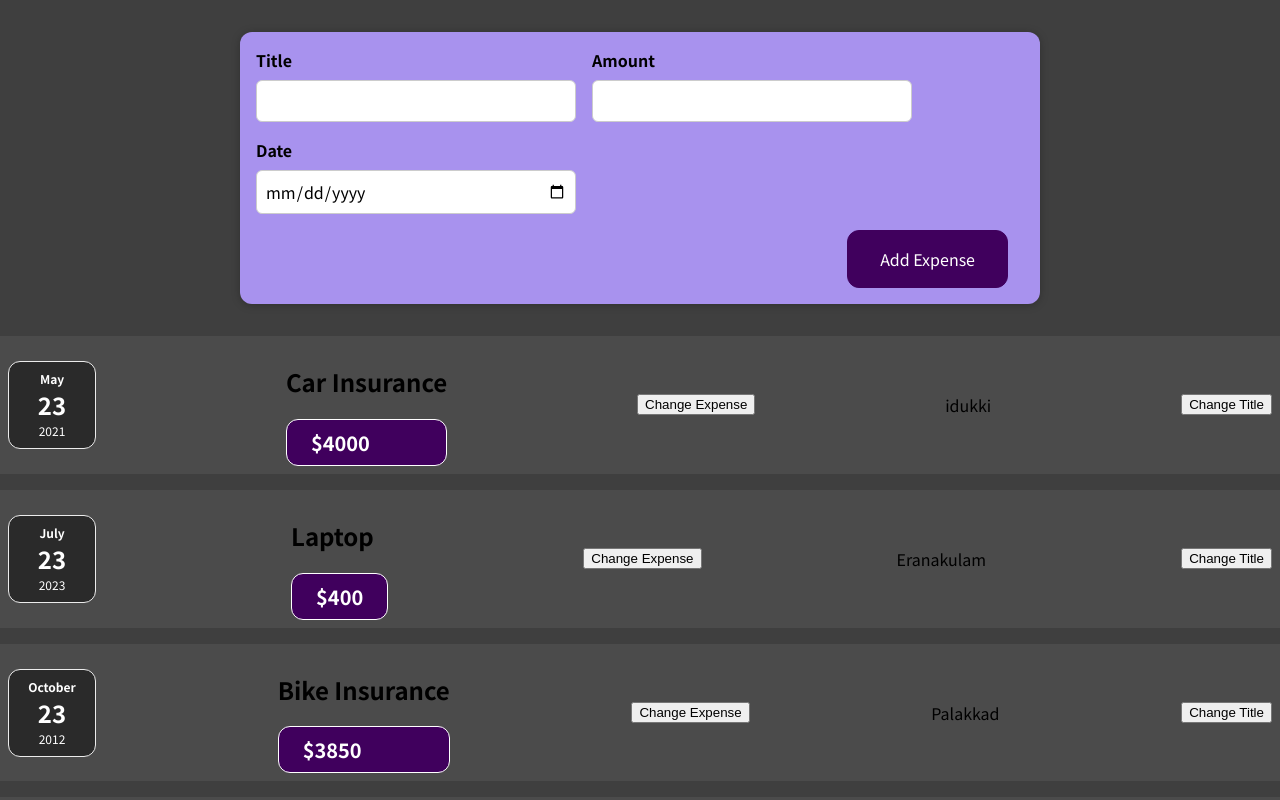
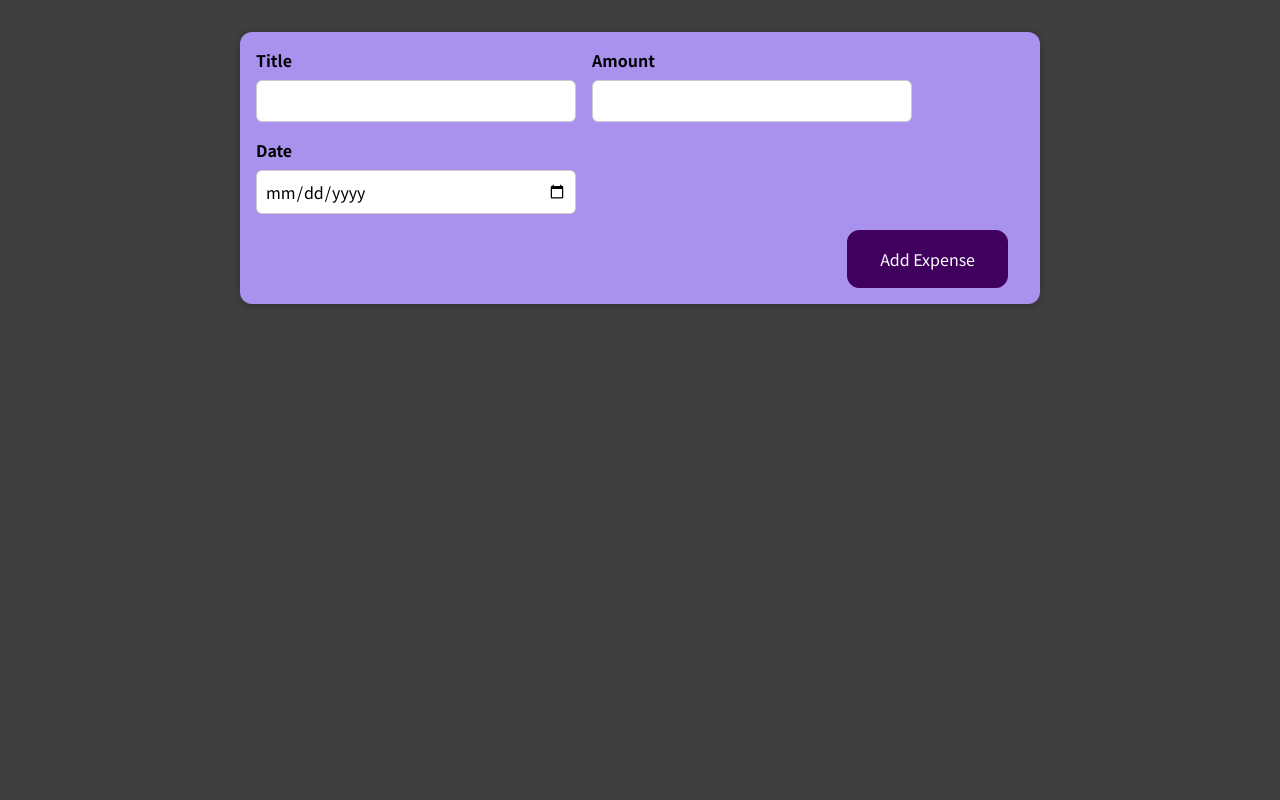
Before and after one commit to Sankaranarayanankm/React, a React (Create React App) app: page / in a window 1280 px wide. Shown: the top 800 px of the page. Built offline with nearby package versions, Linux system fonts and the light colour scheme.

Commit message:
adding to ui functionality added

```diff
--- a/src/App.js
+++ b/src/App.js
@@ -4,51 +4,30 @@ import NewExpense from "./Components/NewExpense/NewExpense";
 import { useState } from "react";
 
 const App=()=> {
-  const [state,setState]=useState([]);
-  const expense=[
-    {
-      id:"e1",
-      title:"Car Insurance",
-      amount:4000,
-      date:new Date(2021,4,23),
-      locationOfExpenditure:"idukki"
-    },
-     {
-      id:"e2",
-      title:"Laptop",
-      amount:400,
-      date:new Date(2023,6,23),
-      locationOfExpenditure:"Eranakulam"
-    },
-    {
-      id:"e3",
-      title:"Bike Insurance",
-      amount:3850,
-      date:new Date(2012,9,23),
-      locationOfExpenditure:"Palakkad"
-    },
-    {
-      id:"e4",
-      title:"Car Insurance",
-      amount:4000,
-      date:new Date(2008,0,21),
-      locationOfExpenditure:"Kollam"
-    },
-  ];
+  const [expense,setExpense]=useState([]);
+
   const addExpenseHandler=(expense)=>{
-    console.log(expense);
+    // console.log(expense);
+    setExpense(old=>{
+      return [expense,...old];
+    });
+
   }
+  const expenseItems=expense.map(value=>{
+    console.log(value);
+    return (<ExpenseItem
+      key={value.id}
+      title={value.title}
+      amount={value.amount}
+      date={value.date}
+    />)
+  })
 
-
-
-  const data=expense.map((value)=>{
-   return <ExpenseItem  key={value.id} id={value.id} title={value.title} amount={value.amount} date={value.date} loc={value.locationOfExpenditure}/>
-  });
   return (
-    <card >
+    <div >
       <NewExpense onAddExpense={addExpenseHandler} />
-      {data}
-    </card>
+     {expenseItems}
+    </div>
 
   );
 }
--- a/src/Components/Expenses/ExpenseDate.js
+++ b/src/Components/Expenses/ExpenseDate.js
@@ -2,9 +2,11 @@ import React from "react";
 import '../Expenses/ExpenseDate.css';
 
 const ExpenseDate=(props)=> {
-  const month = props.date.toLocaleString("en-US", { month: "long" });
-  const day = props.date.toLocaleString("en-US", { day: "2-digit" });
-  const year = props.date.getFullYear();
+  const date=new Date(props.date);
+  const month = date.toLocaleString("en-US", { month: "long" });
+  const day = date.toLocaleString("en-US", { day: "2-digit" });
+  const year = date.toLocaleString("en-US",{year:"numeric"})
+  // console.log(month,day,year);
   return (
     <div className="expense-date" >
       <div className="expense-date__month">{month}</div>
--- a/src/Components/Expenses/ExpenseDetails.js
+++ b/src/Components/Expenses/ExpenseDetails.js
@@ -2,6 +2,7 @@ import React from 'react'
 import "../Expenses/ExpenseDetails.css";
 
 const ExpenseDetails=(props)=> {
+  console.log(props)
   return (
     <div>
       <h2 className="expense-details__description">{props.title}</h2>
--- a/src/Components/NewExpense/ExpenseForm.js
+++ b/src/Components/NewExpense/ExpenseForm.js
@@ -14,9 +14,14 @@ const ExpenseForm = (props) => {
     setEnteredAmount(event.target.value)
   }
   function dateChangeHandler(event){
-    setEnteredDate(event.target.value)
+    const enteredDate=new Date(event.target.value);
+    // convert to yyyy-mm-dd format
+    const formatedDate=enteredDate.toISOString().slice(0,10);
+
+    setEnteredDate(formatedDate);
+
   }
-
+//  console.log(typeof enteredDate);
   function submitHandler(event) {
     event.preventDefault();
     const expenseData={
@@ -24,8 +29,6 @@ const ExpenseForm = (props) => {
       amount:enteredAmount,
       date:enteredDate
     }
-
-
     props.onSaveExpenseData(expenseData);
     // reseting the values of the form
     setEnteredAmount("");
```
